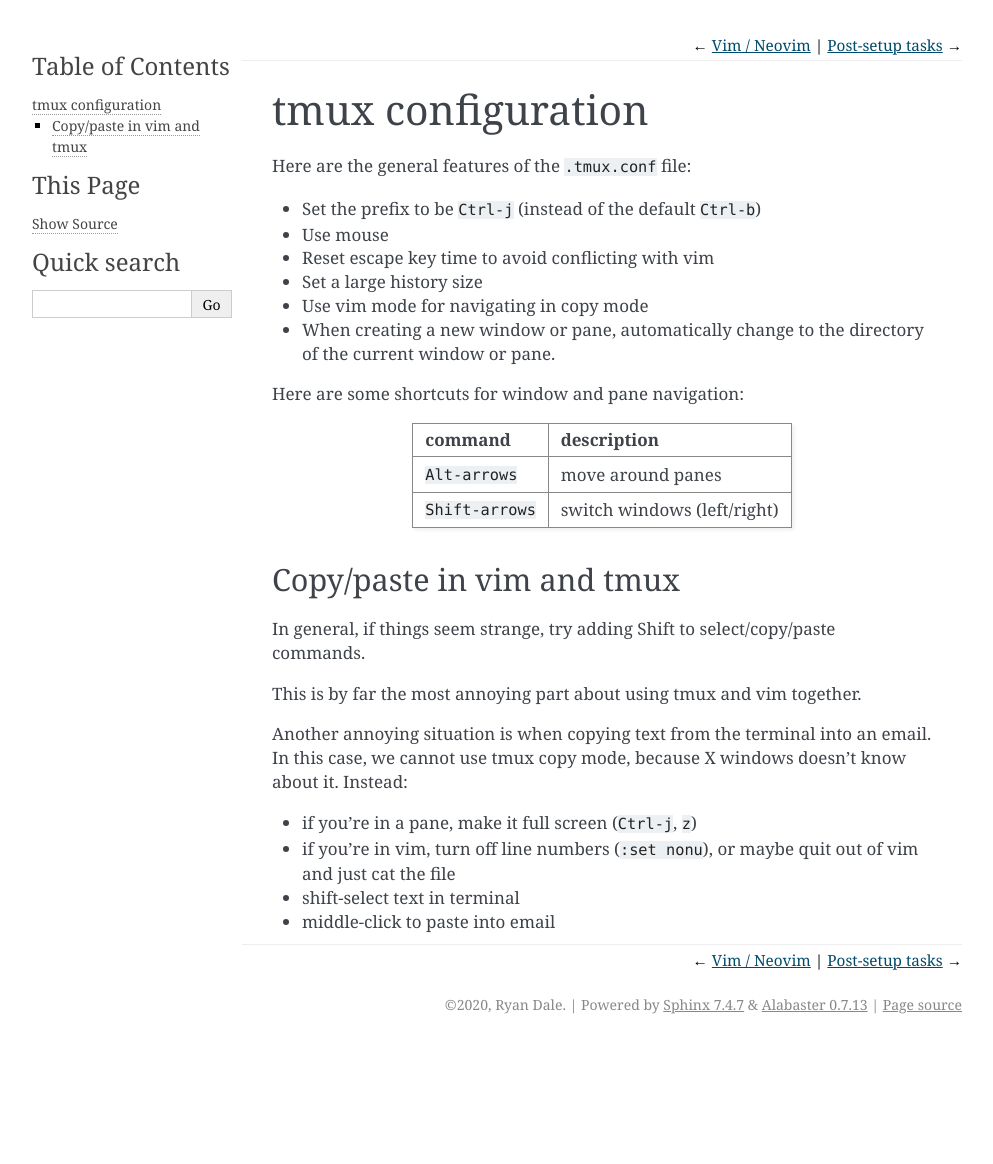
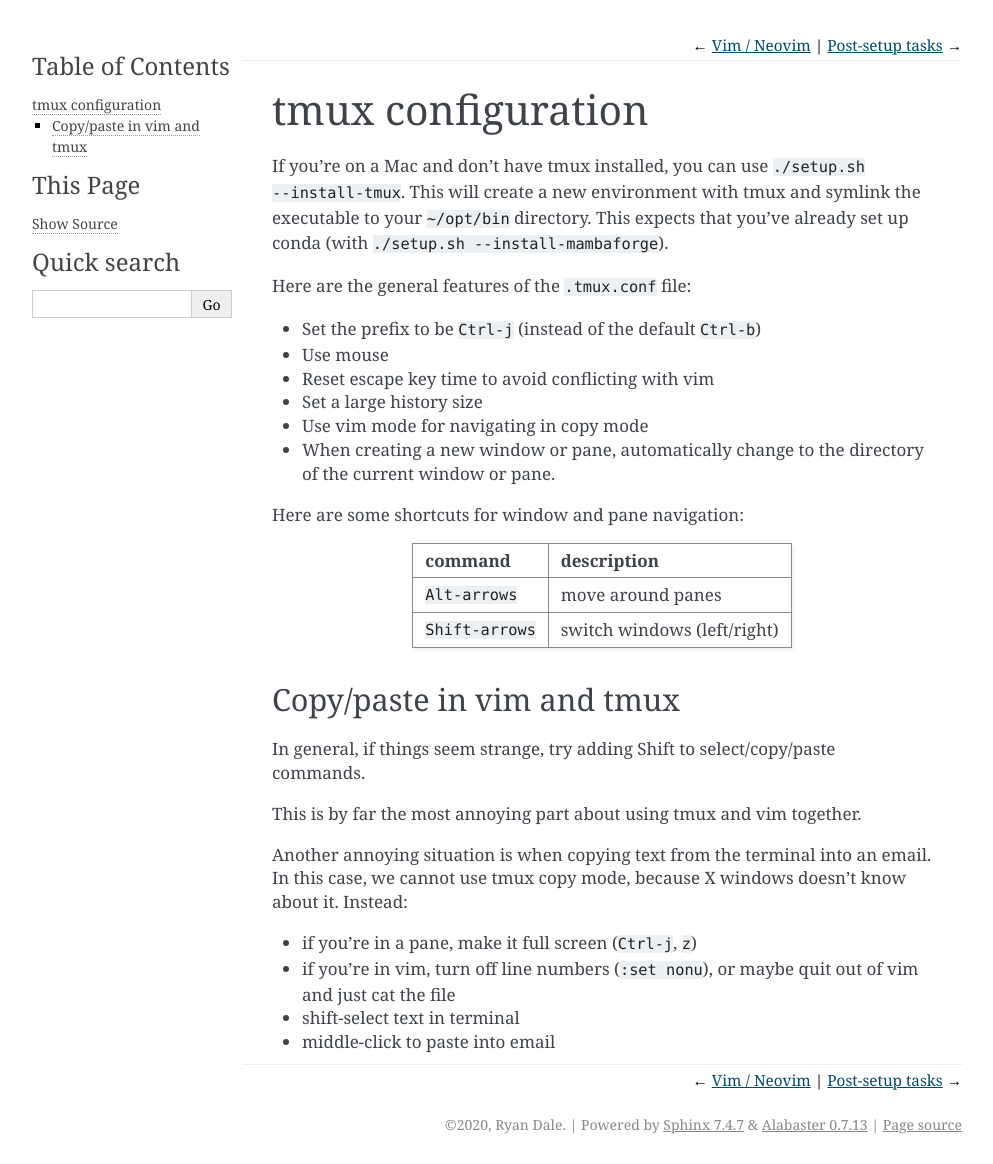
Before and after one commit to daler/dotfiles, a Sphinx documentation site: the page built from docs/tmux.rst, in a window 1280 px wide. Shown: the whole page, without its empty margins (148-1141 px from the left). Built offline with Sphinx 7.4.7, drawn with Linux system fonts in a browser that asks for light colours; before the commit the page ends 1044 px from its top, so only the background shows below that.

Commit message:
note on installing tmux on mac

```diff
--- a/docs/tmux.rst
+++ b/docs/tmux.rst
@@ -2,6 +2,11 @@
 
 tmux configuration
 ==================
+
+If you're on a Mac and don't have tmux installed, you can use ``./setup.sh
+--install-tmux``. This will create a new environment with tmux and symlink the
+executable to your ``~/opt/bin`` directory. This expects that you've already
+set up conda (with ``./setup.sh --install-mambaforge``).
 
 Here are the general features of the ``.tmux.conf`` file:
 
```
